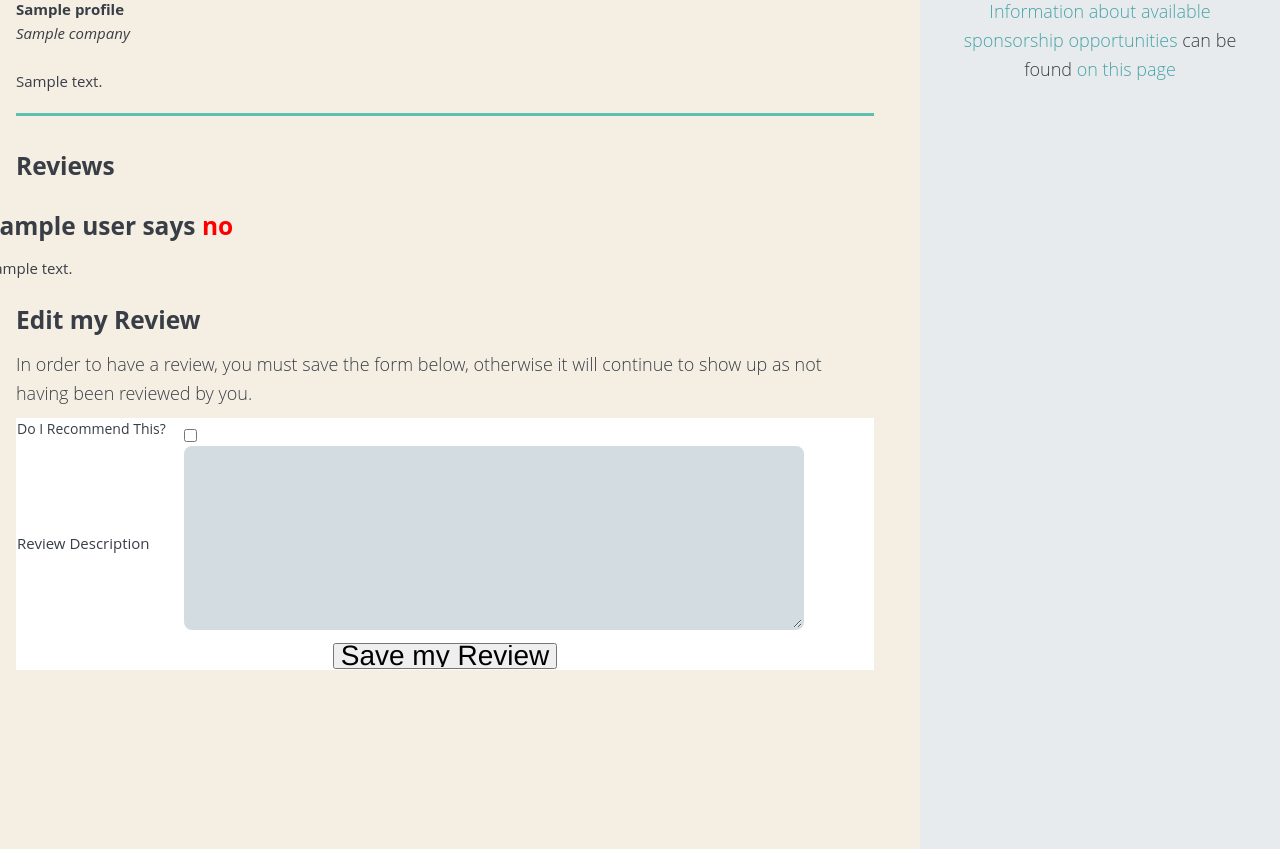
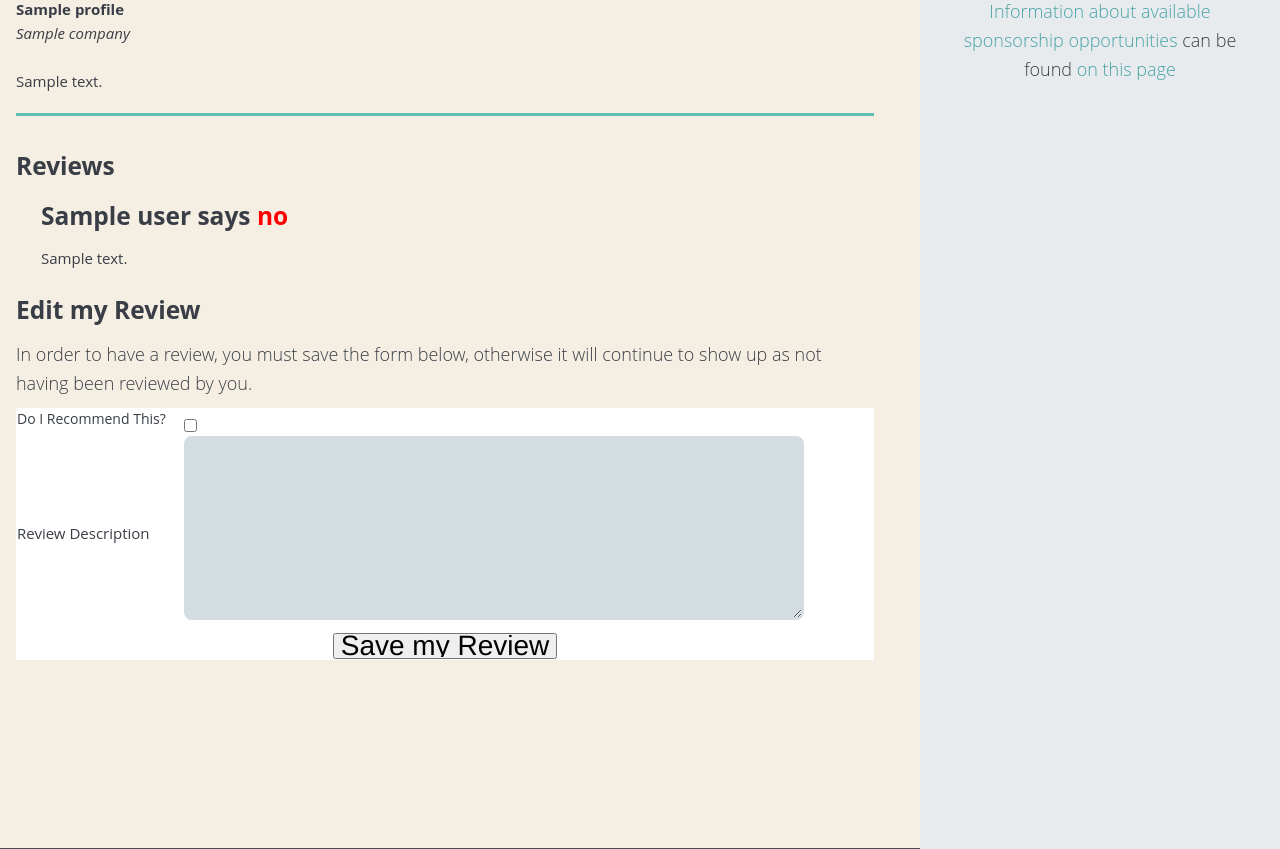
Before and after one commit to jkatz/nycpug, a Django app: template nycpug/templates/admin/moderate/proposal.html in a window 1280 px wide. Shown: the part 519-1368 px from the top of the page. Run offline with Django 3.2, Linux system fonts and the light colour scheme; the template is opened without the code that fills it: most values are stand-ins (such as "Sample title", 1, 10 or a date in 2020); grey boxes marked "Sample" are stand-in pictures; parts of the project's set-up code (start-up, migrations or seed data) failed here and were passed over; some libraries are stand-ins or nearby versions.

Commit message:
cleaned up formatting

```diff
--- a/nycpug/templates/admin/moderate/proposal.html
+++ b/nycpug/templates/admin/moderate/proposal.html
@@ -37,12 +37,14 @@
       <div class="span12 hero-unit">
         <h3>Reviews</h3>
       </div>
+      <ul>
       {% for opinion in opinions %}
-      <div class="row">
+        <li>
         <h3>{{ opinion.user.get_short_name }} says <span style="color:{% if opinion.is_recommended%}green{% else %}red{% endif %}">{{ opinion.is_recommended|yesno }}</span></h3>
         <p>{{ opinion.description|convert_newlines|safe }}</p>
-      </div>
+      </li>
       {% endfor %}
+      </ul>
     </div>
     <div class="row">
       <div class="span12 hero-unit">
```
